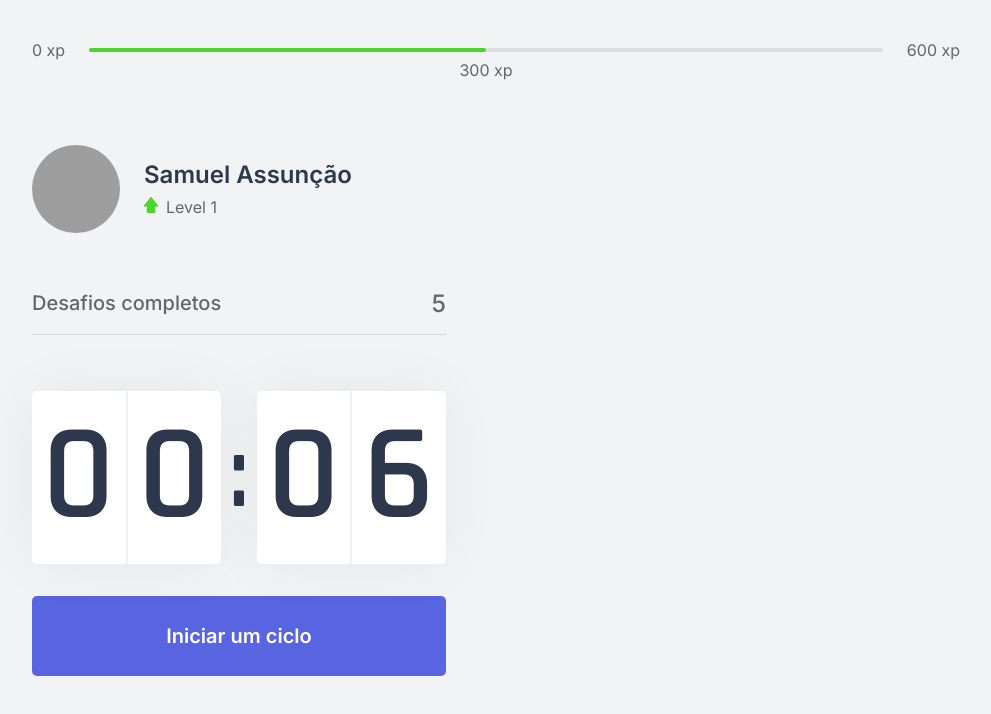
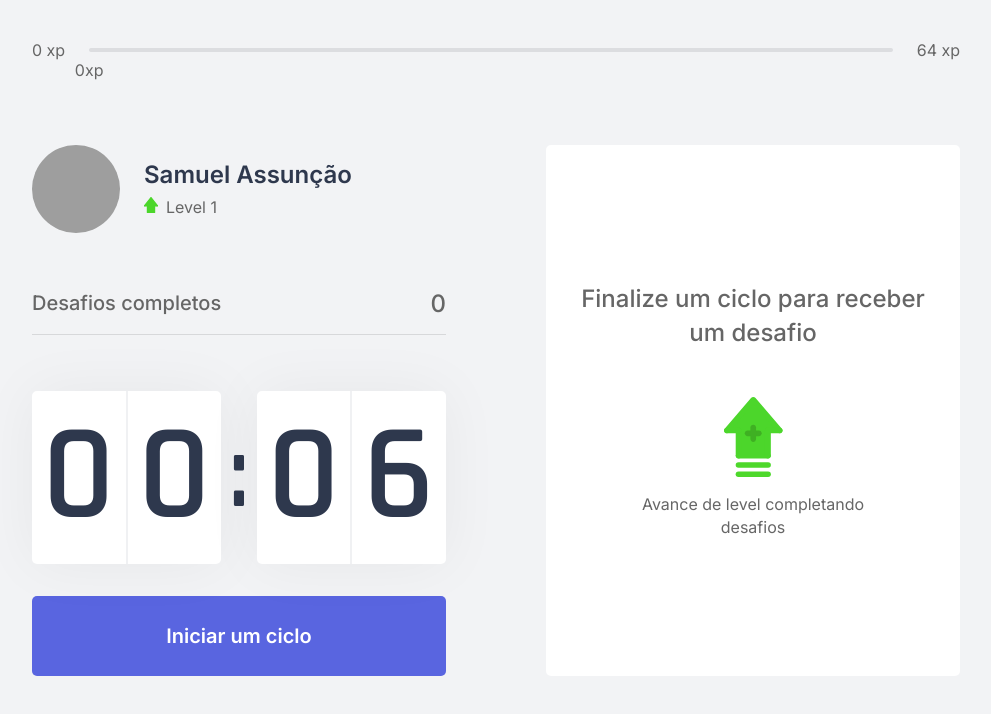
Before and after one commit to samuelassuncao/moveit-next, a Next.js app: page / in a window 1280 px wide. Shown: the top 714 px of the page, without its empty margins (144-1135 px from the left). Built offline with nearby package versions, Linux system fonts and the light colour scheme; grey boxes are pictures that could not be loaded.

Commit message:
feat: implement context and rules

```diff
--- /dev/null
+++ b/challenges.json
@@ -0,0 +1,62 @@
+[
+  {
+    "type": "body",
+    "description": "Estique um de seus braços com a palma da mão virada para frente e puxe os dedos para cima por 10 segundos por mão.",
+    "amount": 80
+  },
+  {
+    "type": "body",
+    "description": "Estique seu braço contra o peito e puxe-o utilizando o outro braço por 10 segundos por braço.",
+    "amount": 60
+  },
+  {
+    "type": "body",
+    "description": "Puxe seu pescoço com a ajuda da mão para a direita e para a esquerda, permanecendo na posição por alguns segundos.",
+    "amount": 70
+  },
+  {
+    "type": "body",
+    "description": "Com as duas mãos na parte de trás da cabeça, leve-a para baixo, alongando a parte de trás da região.",
+    "amount": 60
+  },
+  {
+    "type": "body",
+    "description": "Cruze as pernas e desça com as mãos esticadas em direção ao chão. Repita o movimento com a outra perna na frente.",
+    "amount": 100
+  },
+  {
+    "type": "body",
+    "description": "Sentado, abra as pernas e tente encostar as palmas das mãos no chão, repita 3 vezes por 5 segundos.",
+    "amount": 80
+  },
+  {
+    "type": "body",
+    "description": "Puxe o joelho de encontro ao peito e segure, troque de perna após 10 segundos.",
+    "amount": 50
+  },
+  {
+    "type": "body",
+    "description": "Sentado, cruze uma perna e incline seu tronco à frente, troque de perna após 10 segundos.",
+    "amount": 80
+  },
+  {
+    "type": "eye",
+    "description": "Sentado, feche os olhos e cubra-os com as palmas da mão durante 2 minutos, depois abra normalmente.",
+    "amount": 90
+  },
+  {
+    "type": "eye",
+    "description": "Em algum ambiente aberto, olhe o mais longe que puder em quatro direções por 3s, mexa apenas os olhos. Repita 3 vezes.",
+    "amount": 140
+  },
+  {
+    "type": "eye",
+    "description": "Usando os polegares, massage a área abaixo das sobrancelhas em movimentos circulares por 15 segundos.",
+    "amount": 70
+  },
+  {
+    "type": "body",
+    "description": "Em pé, gire a cintura o máximo que puder para a esquerda, segure por cinco segundos. Repita para a direita.",
+    "amount": 90
+  }
+]
--- /dev/null
+++ b/src/components/ChallengeBox.tsx
@@ -0,0 +1,51 @@
+import { useContext } from "react"
+import { ChallengesContext } from "../contexts/ChallengesContext"
+import styles from "../styles/components/ChallengeBox.module.css"
+
+export function ChallengeBox () {
+
+    const { activeChallenge, resetChallenge } = useContext(ChallengesContext)
+
+    return (
+        <div className={styles.challengeBoxContainer}>
+            {activeChallenge ? (
+                <div className={styles.challengeActive}>
+                    <header>Ganhe {activeChallenge.amount} xp</header>
+
+                    <main>
+                        <img src={`icons/${activeChallenge.type}.svg`}/>
+                        <strong>Novo desafio</strong>
+                        <p>{activeChallenge.description}</p>
+                    </main>
+
+                    <footer>
+                        <button
+                        type="button"
+                        className={styles.challengeFailButton}
+                        onClick={resetChallenge}>
+                            Falhei
+                        </button>
+                        <button
+                        type="button"
+                        className={styles.challengeSucceededButton}>
+                            Completei
+                        </button>
+                    </footer>
+
+                </div>
+            ) : (
+                <>
+                    <div className={styles.challengeNotActive}>
+                        <strong>
+                            Finalize um ciclo para receber um desafio
+                        </strong>
+                        <p>
+                            <img src="icons/level-up.svg" alt="Level Up"/>
+                            Avance de level completando desafios
+                        </p>
+                    </div>
+                </>
+            )}
+        </div>
+    )
+}
--- a/src/components/CompletedChallenges.tsx
+++ b/src/components/CompletedChallenges.tsx
@@ -1,10 +1,15 @@
+import { useContext } from "react"
+import { ChallengesContext } from "../contexts/ChallengesContext"
 import styles from "../styles/components/CompletedChallenges.module.css"
 
 export function CompletedChallenges () {
+
+    const { challengesCompleted } = useContext(ChallengesContext)
+
     return (
         <div className={styles.completedChallengesContainer}>
             <span>Desafios completos</span>
-            <span>5</span>
+            <span>{challengesCompleted}</span>
         </div>
     )
 }
--- a/src/components/CountDown.tsx
+++ b/src/components/CountDown.tsx
@@ -1,11 +1,14 @@
-import { useEffect, useState } from "react"
+import { useContext, useEffect, useState } from "react"
 import styles from "../styles/components/CountDown.module.css"
 
 import { FaCheckCircle as CheckIcon } from "react-icons/fa"
+import { ChallengesContext } from "../contexts/ChallengesContext"
 let countDownTimeOut: NodeJS.Timeout
 const INITIAL_TIME = 0.1 * 60
 
 export function CountDown () {
+    const { startNewChallenge } = useContext(ChallengesContext)
+
     const [time, setTime] = useState(INITIAL_TIME)
     const [isActive, setIsActive] = useState(false)
     const [hasFinished, setHasFinished] = useState(false)
@@ -36,6 +39,7 @@
         } else if (isActive && time === 0) {
             setHasFinished(true)
             setIsActive(false)
+            startNewChallenge()
         }
     }, [isActive, time])
 
--- a/src/components/ExperienceBar.tsx
+++ b/src/components/ExperienceBar.tsx
@@ -1,17 +1,24 @@
+import { useContext } from "react"
+import { ChallengesContext } from "../contexts/ChallengesContext"
 import styles from "../styles/components/ExperienceBar.module.css"
 
 export function ExperienceBar() {
+
+    const {currentExperience, experienceToNextLevel} = useContext(ChallengesContext)
+
+    const percentToNextLevel = Math.round((currentExperience * 100) / experienceToNextLevel)
+
     return (
         <header className={styles.experienceBar}>
             <span>0 xp</span>
             <div>
-                <div style={{ width: '50%' }}/>
+                <div style={{ width: `${percentToNextLevel}%` }}/>
 
-                <span className={styles.currentExperience} style={{ left: '50%' }}>
-                    300 xp
+                <span className={styles.currentExperience} style={{ left: `${percentToNextLevel}%` }}>
+                    {currentExperience}xp
                     </span>
             </div>
-            <span>600 xp</span>
+            <span>{experienceToNextLevel} xp</span>
         </header>
     )
 }
--- /dev/null
+++ b/src/contexts/ChallengesContext.tsx
@@ -0,0 +1,67 @@
+import { createContext, ReactNode, useState } from 'react';
+import challenges from '../../challenges.json';
+
+type ChallengesProviderProps = {
+  children: ReactNode
+}
+
+type Challenge = {
+  type: "body" | "eye"
+  description: string
+  amount: number
+}
+
+interface ChallengesContextData {
+    level: number
+    currentExperience: number
+    challengesCompleted: number
+    activeChallenge: Challenge | null
+    experienceToNextLevel: number
+    levelUp: () => void
+    startNewChallenge: () => void
+    resetChallenge: () => void
+}
+
+export const ChallengesContext = createContext({} as ChallengesContextData)
+
+export function ChallengesProvider({ children }: ChallengesProviderProps) {
+    const [level, setLevel] = useState(1);
+    const [currentExperience, setCurrentExperience] = useState(0)
+    const [challengesCompleted, setChallengesCompleted] = useState(0)
+
+    const [activeChallenge, setActiveChallenge] = useState<Challenge | null>(null)
+
+    const experienceToNextLevel = Math.pow((level + 1) *4, 2)
+
+    function levelUp() {
+        setLevel(level + 1)
+    }
+
+    function startNewChallenge() {
+        const randomChallengeIndex = Math.floor(Math.random() * challenges.length)
+        const challenge = challenges[randomChallengeIndex] as Challenge
+
+        setActiveChallenge(challenge)
+    }
+
+    function resetChallenge() {
+        setActiveChallenge(null)
+    }
+
+    return (
+        <ChallengesContext.Provider
+        value={
+            {
+                level,
+                levelUp,
+                currentExperience,
+                challengesCompleted,
+                startNewChallenge,
+                activeChallenge,
+                resetChallenge,
+                experienceToNextLevel
+            }}>
+            {children}
+        </ChallengesContext.Provider>
+    )
+}
--- a/src/pages/_app.tsx
+++ b/src/pages/_app.tsx
@@ -1,8 +1,14 @@
+import type { AppProps } from "next/app"
 import "../styles/global.css"
-import type { AppProps } from "next/app"
+
+import { ChallengesProvider } from "../contexts/ChallengesContext"
 
 function MyApp({ Component, pageProps }: AppProps) {
-  return <Component {...pageProps} />
+  return (
+    <ChallengesProvider>
+      <Component {...pageProps} />
+    </ChallengesProvider>
+  )
 }
 
 export default MyApp
--- a/src/pages/index.tsx
+++ b/src/pages/index.tsx
@@ -5,6 +5,7 @@
 
 import Head from 'next/head'
 
+import { ChallengeBox } from '../components/ChallengeBox'
 import styles from "../styles/pages/Home.module.css"
 
 
@@ -24,7 +25,7 @@
           <CountDown/>
         </div>
         <div>
-
+          <ChallengeBox/>
         </div>
       </section>
     </div>
--- /dev/null
+++ b/src/styles/components/ChallengeBox.module.css
@@ -0,0 +1,108 @@
+.challengeBoxContainer {
+    height: 100%;
+
+    background: var(--white);
+    border-radius: 5px;
+    box-shadow: 0 0 60px rbga(0, 0, 0,0 0.05);
+    padding: 1.5rem 2rem;
+
+    display: flex;
+    flex-direction: column;
+    align-items: center;
+    justify-content: center;
+
+    text-align: center
+}
+
+.challengeNotActive {
+    display: flex;
+    flex-direction: column;
+    align-items: center;
+}
+
+.challengeNotActive strong {
+    font-size: 1.5rem;
+    font-weight: 500;
+    line-height: 1.4;
+}
+
+.challengeNotActive p {
+    display: flex;
+    flex-direction: column;
+    align-items: center;
+    line-height: 1.4;
+    max-width: 70%;
+    margin-top: 3rem;
+}
+
+.challengeNotActive p img {
+    margin-bottom: 1rem;
+}
+
+.challengeActive {
+    height: 100%;
+    display: flex;
+    flex-direction: column;
+}
+
+.challengeActive header {
+    color: var(--blue);
+    font-weight: 600;
+    font-size: 1.25rem;
+    padding: 0 2rem 1.5rem;
+    border-bottom: 1px solid var(--gray-line);
+}
+
+.challengeActive main {
+    flex: 1;
+    display: flex;
+    flex-direction: column;
+    align-items: center;
+    justify-content: center;
+}
+
+.challengeActive main strong {
+    font-size: 2rem;
+    font-weight: 600;
+    color: var(--title);
+    margin: 1.5rem 0 1rem
+}
+
+.challengeActive main p {
+    line-height: 1.4;
+}
+
+.challengeActive footer {
+    display: grid;
+    grid-template-columns: 1fr 1fr;
+    gap: 1rem;
+}
+
+.challengeActive footer button {
+    height: 3rem;
+    display: flex;
+    align-items: center;
+    justify-content: center;
+
+    border: 0;
+    border-radius: 5px;
+
+    color: var(--white);
+
+    font-size: 1rem;
+    font-weight: 600;
+
+    transition: filter 0.2s;
+}
+
+.challengeActive footer button.challengeFailButton {
+    background: var(--red);
+}
+
+.challengeActive footer button.challengeSucceededButton {
+    background: var(--green);
+}
+
+.challengeActive footer button:hover {
+    filter: brightness(0.9);
+}
```
